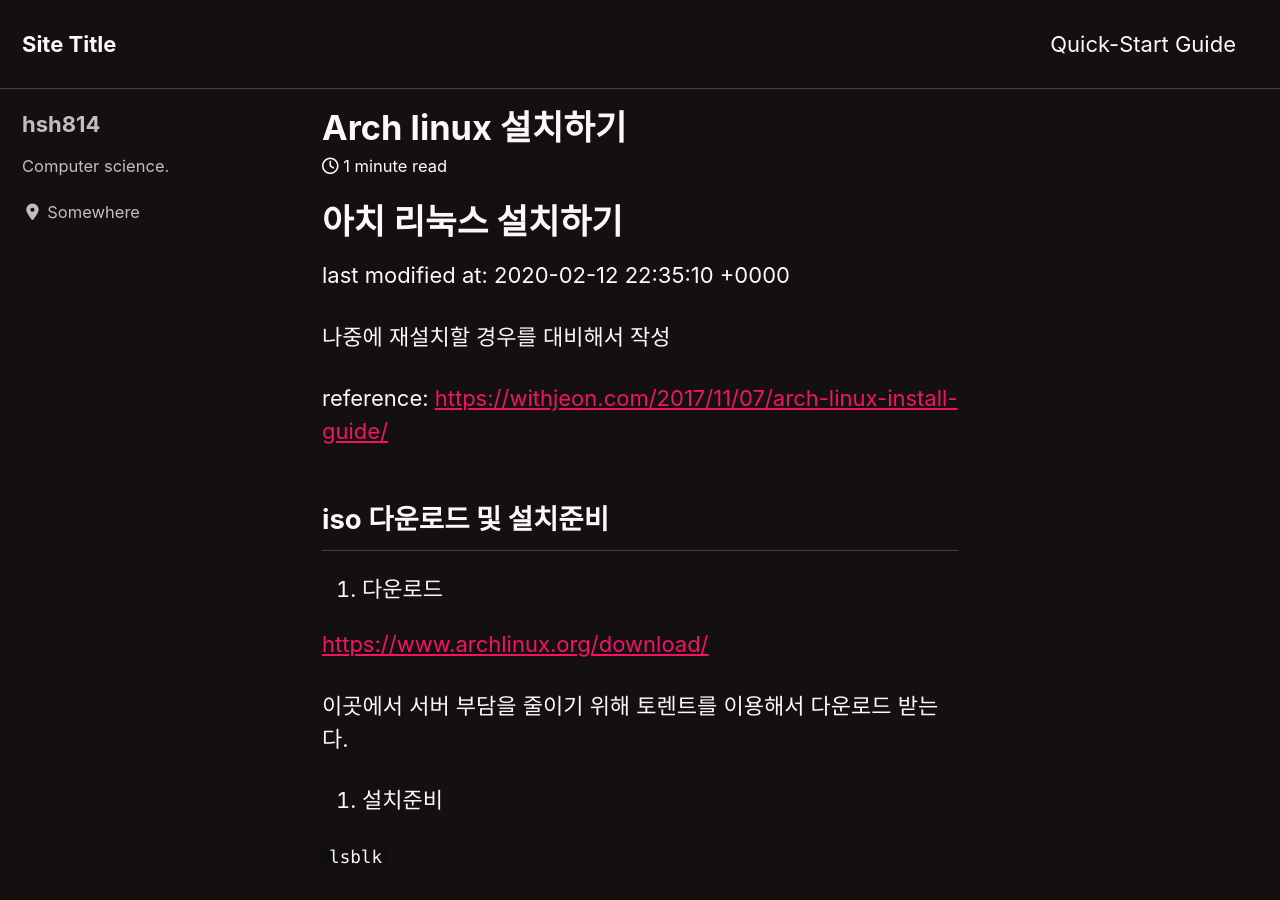
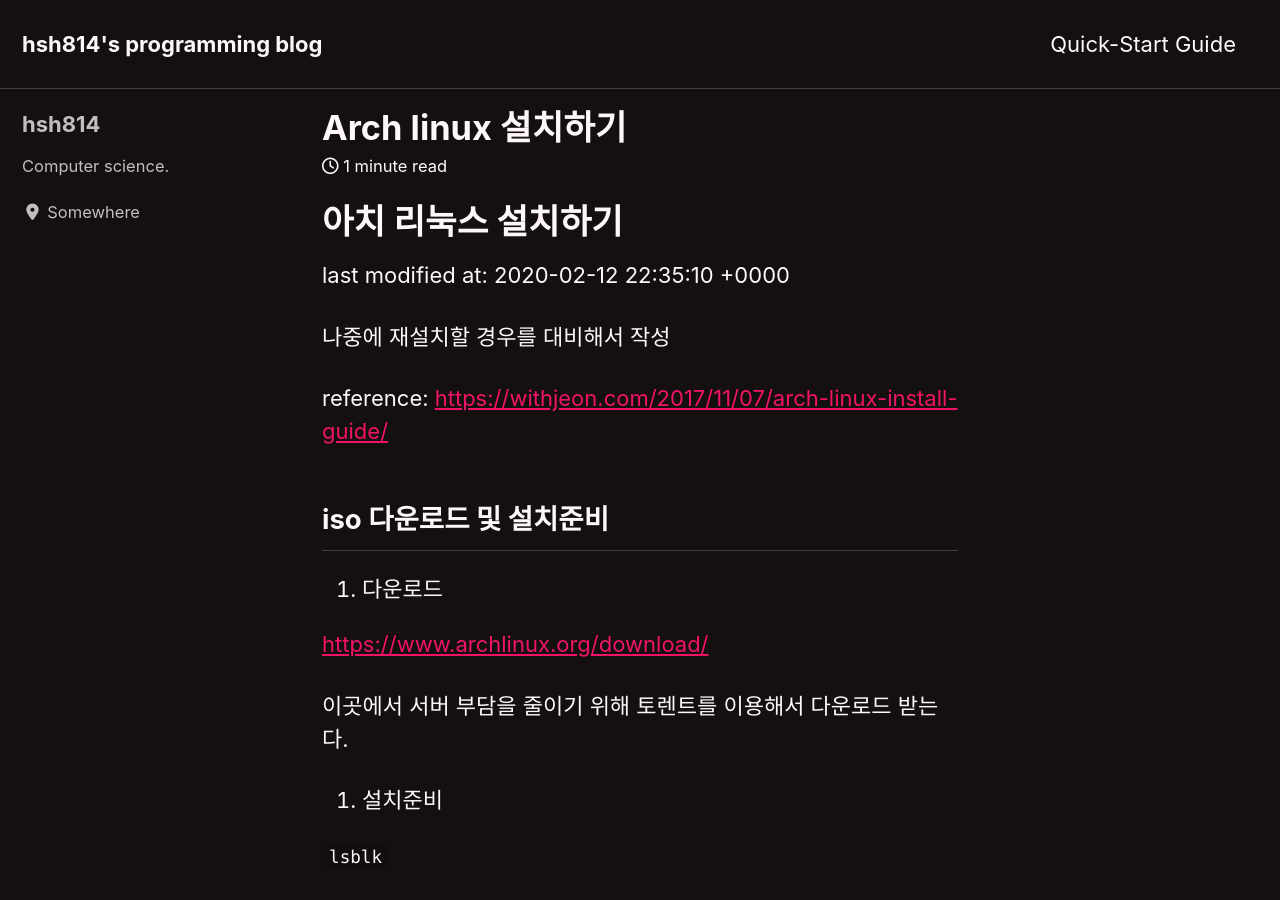
Before and after one commit to hsh814/hsh814.github.io, a Jekyll site: the page built from _posts/2020-02-12-install-arch-linux.md, in a window 1280 px wide and 900 px high. Built offline with Jekyll 4.4.1, drawn with Linux system fonts in a browser that asks for light colours; cached includes are drawn as plain includes; nearby versions of some CDN libraries.

Commit message:
Edit title

```diff
--- a/_config.yml
+++ b/_config.yml
@@ -16,7 +16,7 @@ minimal_mistakes_skin    : "neon" # "default" "air", "aqua", "contrast", "dark",
 
 # Site Settings
 locale                   : "en-US"
-title                    : "Site Title"
+title                    : "hsh814's programming blog"
 title_separator          : "-"
 subtitle                 : # site tagline that appears below site title in masthead
 name                     : "hsh814"
```
